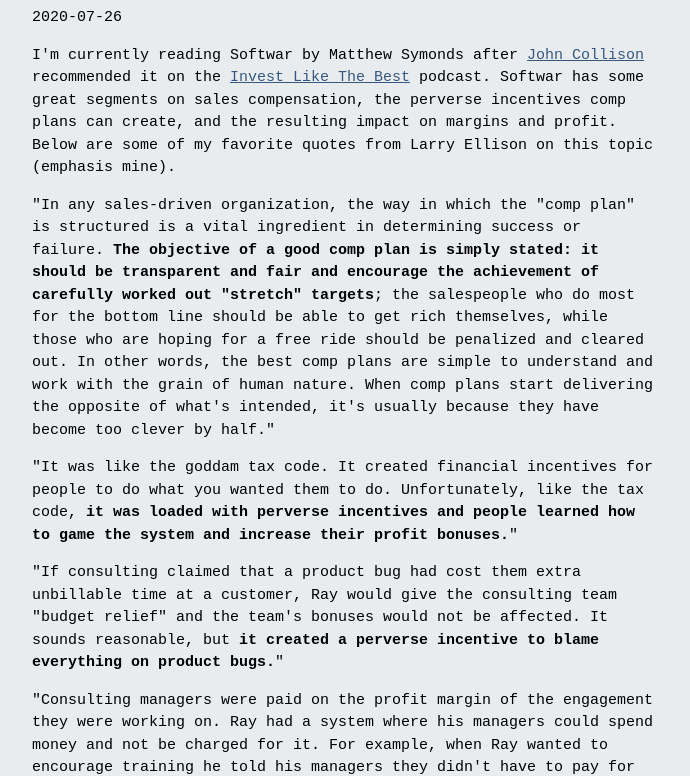
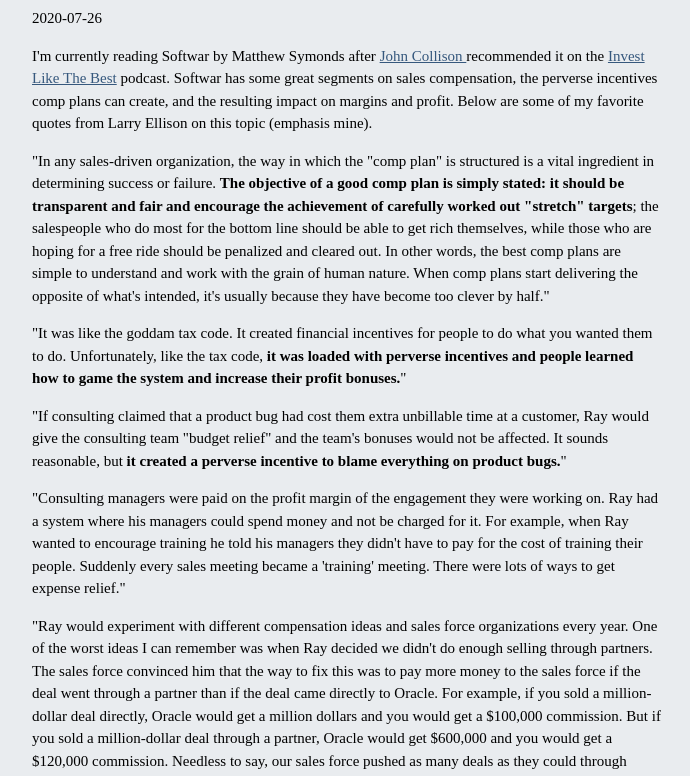
Before and after one commit to g-suri/g-suri.github.io, a plain HTML site: page larry_ellison_on_sales_incentives.html in a window 1280 px wide. Shown: the part 60-836 px from the top of the page, without its empty margins (293-983 px from the left). Drawn offline with Linux system fonts and the light colour scheme.

Commit message:
Update style.css

```diff
--- a/style.css
+++ b/style.css
@@ -3,7 +3,7 @@ img{max-width:100%;}
 
 body{
     background-color: #e9ecef;
-    font-family: 'IBM Plex Mono', monospace;
+    font-family: 'IBM Plex Mono';
     font-size:15px;
     line-height:1.5;
 }
```
